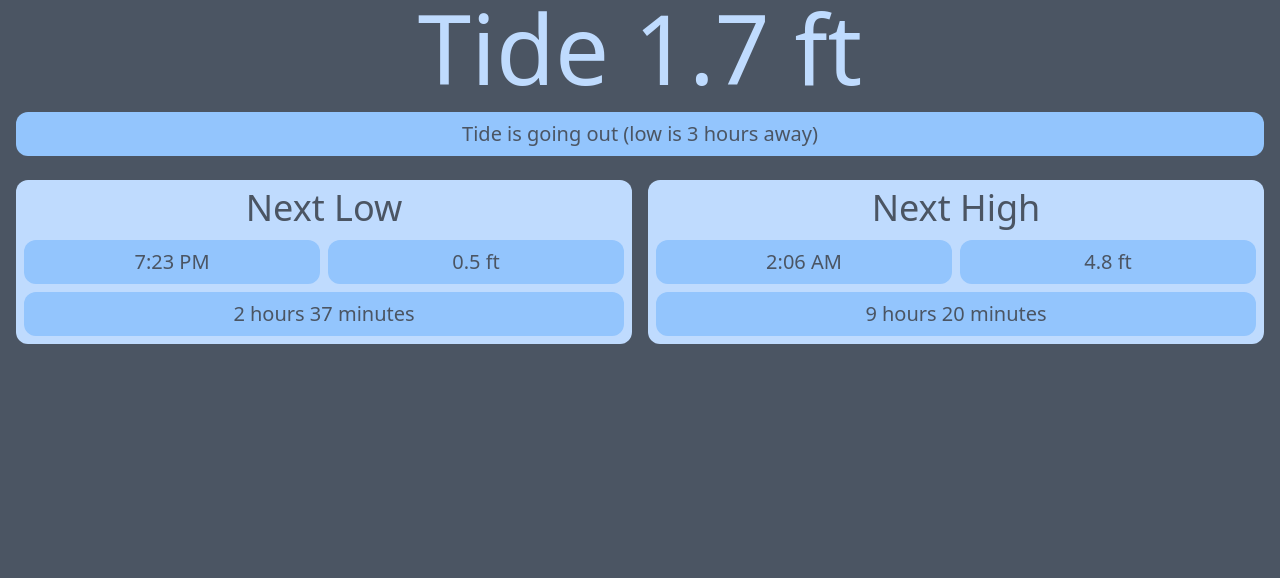
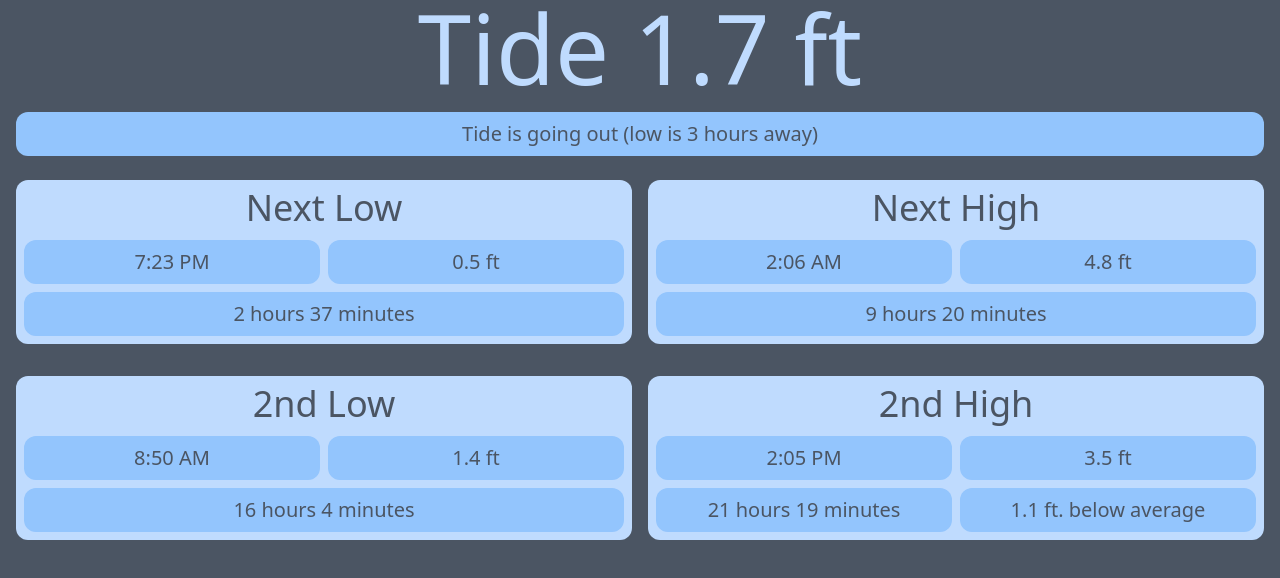
Before and after one commit to mbb70/tides, a React (Create React App) app: page / in a window 1280 px wide. Shown: the top 578 px of the page. Built offline with nearby package versions, Linux system fonts and the light colour scheme.

Commit message:
2nd low/high

```diff
--- a/src/features/counter/HighLow.tsx
+++ b/src/features/counter/HighLow.tsx
@@ -6,6 +6,8 @@ import {
   selectTime,
   nextLowTide,
   nextHighTide,
+  followingLowTide,
+  followingHighTide,
   averageHighTide,
   averageLowTide,
 } from './tidesSlice';
@@ -44,7 +46,10 @@ function prettyTimeGivenCurrentTime(epochTime: number, currentEpochTime: number)
   return `${month} ${time.getDate()} ${dayOfWeek} ${hours}:${time.getMinutes()} ${ampm}`
 }
 
-function HighLowCard(props: { className: string, time: number, title: string, tide: DataEntry, note?: string }) {
+function HighLowCard(props: { className: string, time: number, title: string, tide: DataEntry, avg: number }) {
+  const offAvg = props.tide.v - props.avg;
+  const aboveBelow = offAvg > 0 ? 'above' : 'below';
+  const note = Math.abs(offAvg) > 1 ? `${Math.abs(offAvg).toFixed(1)} ft. ${aboveBelow} average` : undefined;
   return (
     <div className={`sm:w-1/2 p-2 my-2 mx-4 sm:my-4 rounded-xl bg-blue-200 ${props.className}`}>
       <div className="text-4xl mb-3 text-center">{props.title}</div>
@@ -57,12 +62,12 @@ function HighLowCard(props: { className: string, time: number, title: string, ti
         </div>
       </div>
       <div className="md:flex">
-        <div className={`text-xl p-2 ${props.note ? 'md:w-1/2 md:mr-1' : 'w-full'} rounded-xl mt-2 bg-blue-300 text-center`}>
+        <div className={`text-xl p-2 ${note ? 'md:w-1/2 md:mr-1' : 'w-full'} rounded-xl mt-2 bg-blue-300 text-center`}>
           <span>{prettyTimeDelta(props.tide.t - props.time)}</span>
         </div>
-        {props.note && (
+        {note && (
           <div className="text-xl p-2 md:w-1/2 md:ml-1 rounded-xl mt-2 bg-blue-300 text-center">
-            <span>{props.note}</span>
+            <span>{note}</span>
           </div>
         )}
       </div>
@@ -74,20 +79,21 @@ export function HighLow() {
   const time = useAppSelector(selectTime);
   const low = useAppSelector(nextLowTide);
   const high = useAppSelector(nextHighTide);
+  const low2 = useAppSelector(followingLowTide);
+  const high2 = useAppSelector(followingHighTide);
   const averageLow = useAppSelector(averageLowTide);
   const averageHigh = useAppSelector(averageHighTide);
 
-  const offAvgHigh = high.v - averageHigh;
-  const offAvgLow = low.v - averageLow;
-  const lowAboveBelow = offAvgLow > 0 ? 'above' : 'below';
-  const highAboveBelow = offAvgHigh > 0 ? 'above' : 'below';
-  const lowNote = Math.abs(offAvgLow) > 1 ? `${Math.abs(offAvgLow).toFixed(1)} ft. ${lowAboveBelow} average` : undefined;
-  const highNote = Math.abs(offAvgHigh) > 1 ? `${Math.abs(offAvgHigh).toFixed(1)} ft. ${highAboveBelow} average` : undefined;
-
   return (
-    <div className="flex flex-col sm:flex-row">
-      <HighLowCard className="sm:mr-2" title="Next Low" time={time} tide={low} note={lowNote}/>
-      <HighLowCard className="sm:ml-2" title="Next High" time={time} tide={high} note={highNote} />
+    <div>
+      <div className="flex flex-col sm:flex-row">
+        <HighLowCard className="sm:mr-2" title="Next Low" time={time} tide={low} avg={averageLow}/>
+        <HighLowCard className="sm:ml-2" title="Next High" time={time} tide={high} avg={averageHigh} />
+      </div>
+      <div className="flex flex-col sm:flex-row">
+        <HighLowCard className="sm:mr-2" title="2nd Low" time={time} tide={low2} avg={averageLow}/>
+        <HighLowCard className="sm:ml-2" title="2nd High" time={time} tide={high2} avg={averageHigh} />
+      </div>
     </div>
   );
 }
--- a/src/features/counter/tidesSlice.ts
+++ b/src/features/counter/tidesSlice.ts
@@ -59,6 +59,13 @@ export const nextHighTide = createSelector(nextTideIndex, dataSelector, (nextTid
   return data[nextTideIndex].type === 'H' ? data[nextTideIndex] : data[nextTideIndex + 1];
 });
 
+export const followingLowTide = createSelector(nextTideIndex, dataSelector, (nextTideIndex, data) => {
+  return data[nextTideIndex].type === 'L' ? data[nextTideIndex + 2] : data[nextTideIndex + 3];
+});
+export const followingHighTide = createSelector(nextTideIndex, dataSelector, (nextTideIndex, data) => {
+  return data[nextTideIndex].type === 'H' ? data[nextTideIndex + 2] : data[nextTideIndex + 3];
+});
+
 export const lowTides = createSelector(dataSelector, (data) => {
   return data.filter((e) => e.type === 'L');
 });
```
